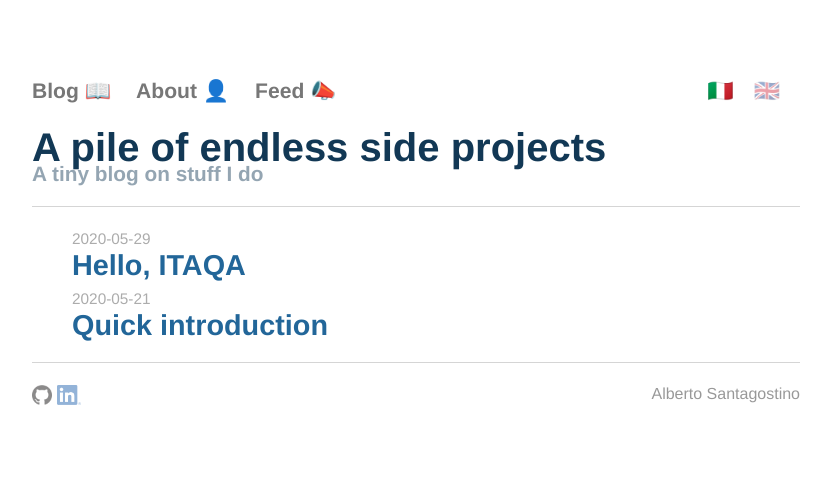
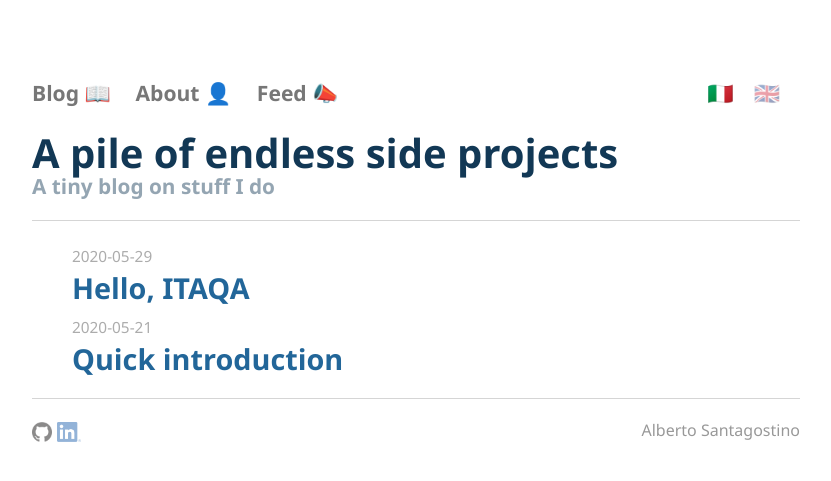
Before and after one commit to albertosantagostino/albertosantagostino.github.io, a Jekyll site: the page built from index.html, in a window 1280 px wide. Shown: the top 481 px of the page, without its empty margins (224-1055 px from the left). Built offline with Jekyll 4.4.1, drawn with Linux system fonts in a browser that asks for light colours.

Commit message:
Improve font-family list

```diff
--- a/css/main.css
+++ b/css/main.css
@@ -95,7 +95,7 @@ div.title {
 @media only screen and (max-width: 999px) {
     body {
         margin: 10px auto;
-        width: 95%;
+        width: 90%;
     }
     p {
         font-size: 1.2em;
@@ -142,7 +142,7 @@ div.title {
     }
     li {
         font-size: 1.2em;
-        margin: 10px 0;
+        margin: 20px 0;
     }
     .links a {
         font-size: 1em;
@@ -234,7 +234,7 @@ a.it:lang(it), a.en:lang(en) {
 
 /* Paragraph */
 p, h1, h2, h3, h4, h5, small, a, nav ul, footer ul, li {
-    font-family: 'Helvetica', 'Sans-Serif';
+    font-family: 'Segoe UI', 'SegoeUI', 'Helvetica Neue', 'Helvetica', 'Arial', 'sans-serif';
 }
 
 /* Home posts list */
```
